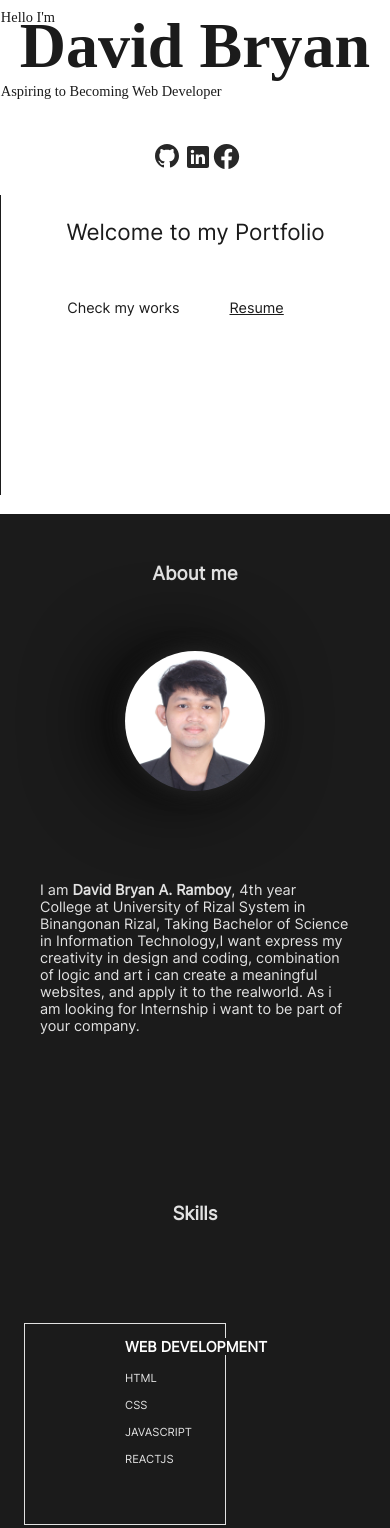
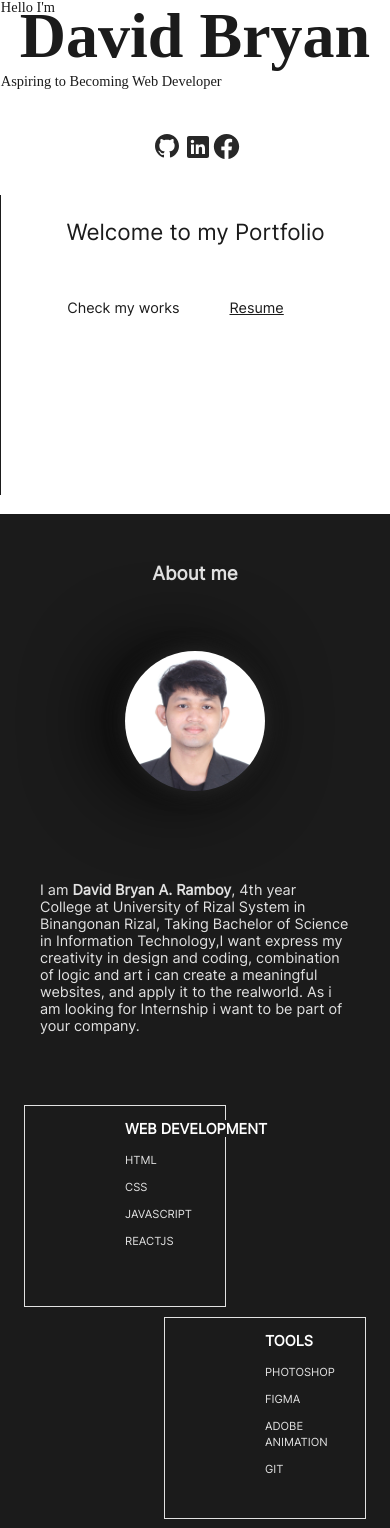
Before and after one commit to David-Ramboy/my-portfolio, a React (Create React App) app: page / in a window 390 px wide. Shown: the part 330-1858 px from the top of the page. Built offline with nearby package versions, Linux system fonts and the light colour scheme.

Commit message:
Adding Animation transition3

```diff
--- a/src/media.css
+++ b/src/media.css
@@ -53,6 +53,7 @@
         display: grid;
         grid-template-columns: none;
         grid-template-rows: 60% 40%;
+        height: 100vh;
     }
     .home--section > div{
         margin: 0;
@@ -78,9 +79,14 @@
         justify-content:
         flex-end;
     }
+    .home-section-logos{
+        margin-bottom: 10px;
+    }
     .right--section-home{
         display: flex;
         justify-content: flex-start;
+
+        z-index: 0;
     }
 /* about */
 
@@ -134,7 +140,7 @@
     .left--skills{
         display: flex;
         flex-direction: column;
-        order: 2;
+        order: 0;
 
     }
     .skills--name{
@@ -142,6 +148,7 @@
     }
     .right-skills-text{
         border: none;
+        z-index: 0;
 
     }
     .left--skills >div {
@@ -156,13 +163,9 @@
         padding: 0;
         margin: 0px;
     }
-    .project--card{
-        border: red 1px solid;
 
-    }
     /* projects */
     .projects-section{
-        border: red 1px solid;
         padding:0;
     }
 
```
